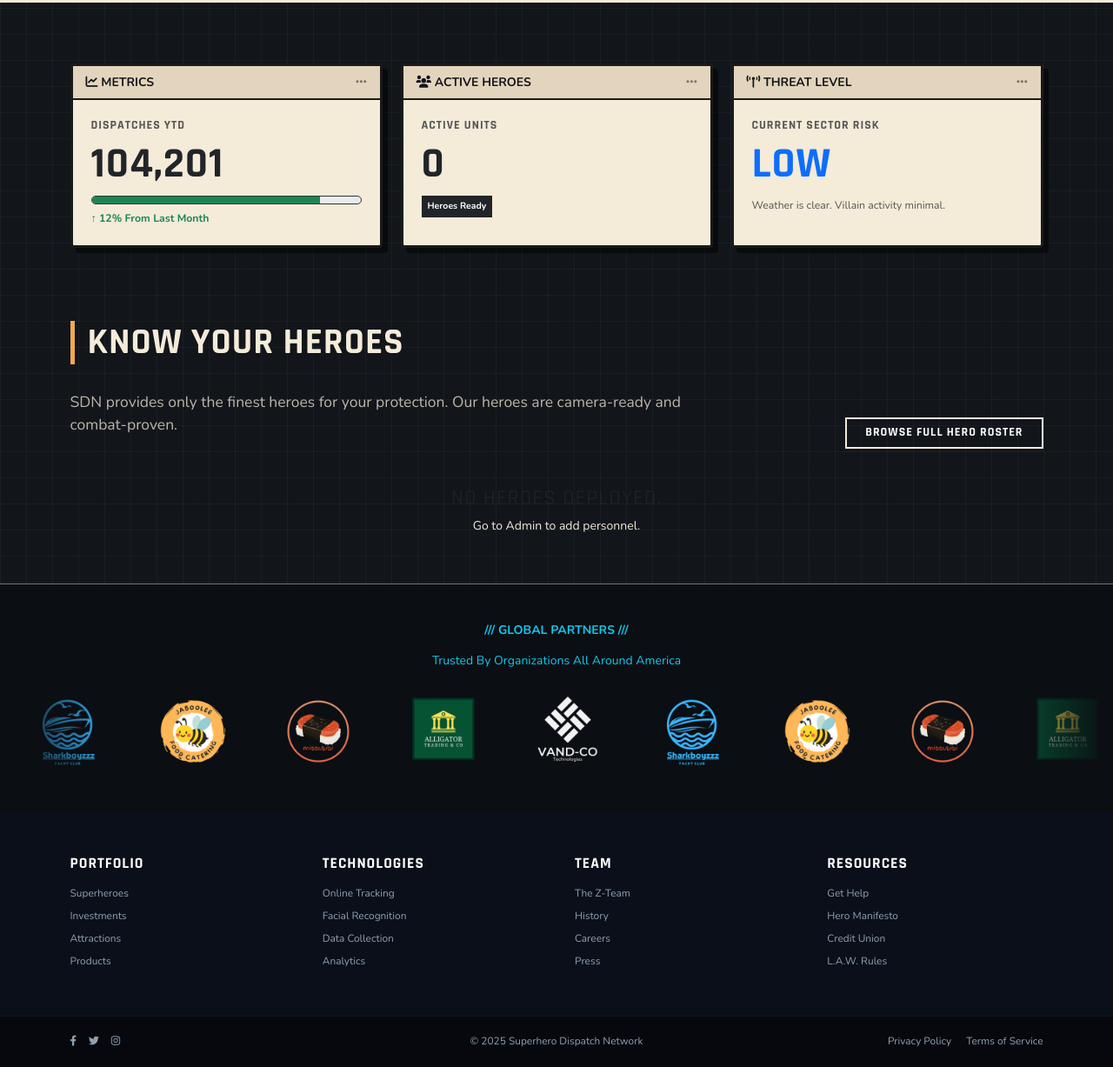
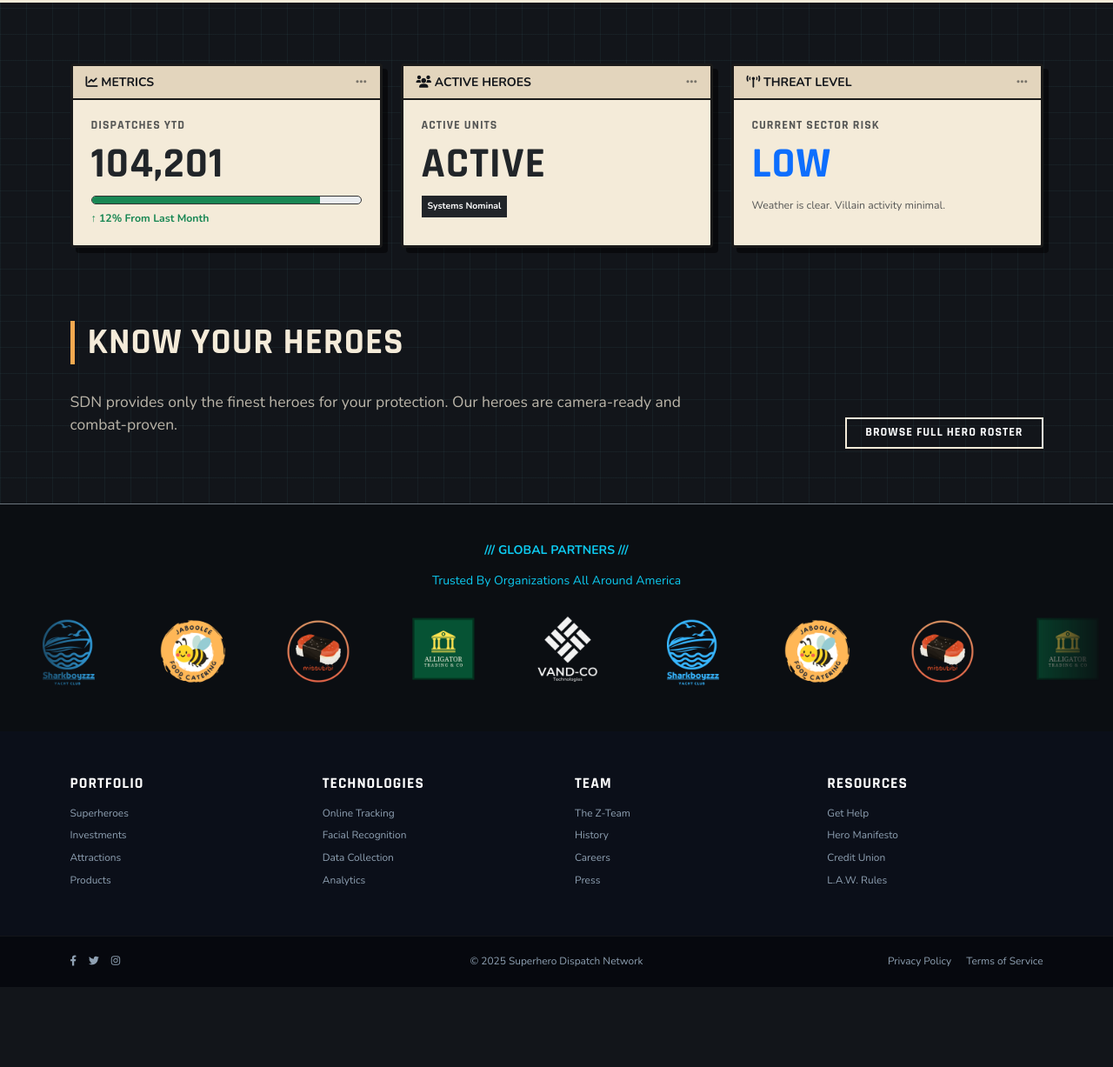
Before and after one commit to jamespaulamparo/dispatch-website, a Django app: page / in a window 1280 px wide. Shown: the part 801-2028 px from the top of the page at 87% size. After the commit the page ends 1936 px from the top, so only its background shows below. Run offline with Django 5.2, Linux system fonts and the light colour scheme; tables that the repository leaves empty hold one stand-in row (values such as "Sample post").

Commit message:
Added hero cards partial and updated roster and hero detail templates for improved UI/UX.

```diff
--- a/dispatch/views.py
+++ b/dispatch/views.py
@@ -1,12 +1,24 @@
 from django.shortcuts import render, get_object_or_404
 from .models import Hero
 
+# 1. HOMEPAGE (Random 4)
 def home(request):
-    # Fetch active heroes
-    heroes = Hero.objects.filter(status='Active')
+    # order_by('?') is the magic SQL command for "Randomize"
+    # [:4] slices the list to only take the first 4 results
+    heroes = Hero.objects.filter(status='Active').order_by('?')[:4]
     return render(request, 'index.html', {'heroes': heroes})
 
+# 2. FULL ROSTER (Everyone)
+def roster(request):
+    # We pull the heroes grouped by their occupation
+    context = {
+        'branch_leaders': Hero.objects.filter(occupation='Branch Leader', status='Active'),
+        'a_team': Hero.objects.filter(occupation='A-Team', status='Active'),
+        'z_team': Hero.objects.filter(occupation='Z-Team', status='Active'),
+    }
+    return render(request, 'roster.html', context)
+
+# 3. HERO DETAIL
 def hero_detail(request, hero_id):
-    # Fetch hero details
     hero = get_object_or_404(Hero, pk=hero_id)
     return render(request, 'hero_detail.html', {'hero': hero})
--- a/sdn_core/urls.py
+++ b/sdn_core/urls.py
@@ -4,19 +4,13 @@ from django.contrib.auth import views as auth_views
 from dispatch import views
 
 urlpatterns = [
-    # 1. DJANGO ADMIN (Standard Setup)
-    # We removed name='dispatch_admin' because it is invalid here.
     path('admin/', admin.site.urls),
-
-    # 2. DASHBOARD
     path('', views.home, name='home'),
 
-    # 3. HERO DETAIL
+    # NEW ROUTE FOR THE ROSTER
+    path('roster/', views.roster, name='roster'),
+
     path('hero/<int:hero_id>/', views.hero_detail, name='hero_detail'),
-
-    # 4. LOGIN
     path('login/', auth_views.LoginView.as_view(template_name='login.html'), name='login'),
-
-    # 5. LOGOUT
     path('logout/', auth_views.LogoutView.as_view(next_page='home'), name='logout'),
 ]
--- a/templates/hero_detail.html
+++ b/templates/hero_detail.html
@@ -10,7 +10,7 @@
 <body style="background-color: #0b0e12; color: #f4ebd9; padding-top: 80px;">
 
     <div class="container mb-4">
-        <a href="{% url 'home' %}" class="btn btn-outline-light">← RETURN TO DASHBOARD</a>
+        <a href="{% url 'roster' %}" class="btn btn-outline-light">← RETURN</a>
     </div>
 
     <div class="container">
--- a/templates/index.html
+++ b/templates/index.html
@@ -15,19 +15,15 @@
     <div class="news-ticker-container overflow-hidden">
         <div class="ticker-track">
             <span class="ticker-item">
-                <i class="fas fa-exclamation-triangle me-2"></i> URGENT: Red Ring activity confirmed in Sector 7. Citizens advised to avoid "The Sardine" bar area.
+                <i class="fas fa-exclamation-triangle me-2"></i> URGENT: Red Ring activity confirmed in Sector 7.
                 <span class="mx-3 text-muted">///</span>
                 <i class="fas fa-star me-2"></i> PR UPDATE: Phenomaman voted "Most Trustworthy Chin" for the 3rd year running!
                 <span class="mx-3 text-muted">///</span>
-                <i class="fas fa-shield-alt me-2"></i> Do not approach the "Z-Team" for autographs while they are in combat.
-                <span class="mx-3 text-muted">///</span>
             </span>
             <span class="ticker-item">
-                <i class="fas fa-exclamation-triangle me-2"></i> URGENT: Red Ring activity confirmed in Sector 7. Citizens advised to avoid "The Sardine" bar area.
+                <i class="fas fa-exclamation-triangle me-2"></i> URGENT: Red Ring activity confirmed in Sector 7.
                 <span class="mx-3 text-muted">///</span>
                 <i class="fas fa-star me-2"></i> PR UPDATE: Phenomaman voted "Most Trustworthy Chin" for the 3rd year running!
-                <span class="mx-3 text-muted">///</span>
-                <i class="fas fa-shield-alt me-2"></i> Do not approach the "Z-Team" for autographs while they are in combat.
                 <span class="mx-3 text-muted">///</span>
             </span>
         </div>
@@ -35,7 +31,7 @@
 
     <nav class="navbar navbar-expand-lg navbar-dark sticky-top">
         <div class="container">
-            <a class="navbar-brand fw-bold" href="#">
+            <a class="navbar-brand fw-bold" href="{% url 'home' %}">
                 <img src="{% static 'media/SDNLogo.webp' %}" alt="SDN Logo">
             </a>
             <button class="navbar-toggler" type="button" data-bs-toggle="collapse" data-bs-target="#navbarNav">
@@ -44,7 +40,7 @@
             <div class="collapse navbar-collapse" id="navbarNav">
                 <div class="navbar-nav ms-auto">
                     <a class="nav-link active px-3" href="{% url 'home' %}">DASHBOARD</a>
-                    <a class="nav-link px-3" href="{% url 'admin:index' %}"></a>
+                    <a class="nav-link px-3" href="{% url 'roster' %}">HERO ROSTER</a>
                     <a class="nav-link px-3" href="#">SERVICES</a>
                     <a class="nav-link px-3 text-warning" href="{% url 'login' %}">LOGIN <i class="fas fa-lock ms-1"></i></a>
                 </div>
@@ -63,7 +59,7 @@
             <h1 class="display-1 fw-bold mb-3 text-white" style="text-shadow: 4px 4px 0 #000;">Let SDN be your rock.</h1>
             <p class="lead mb-5 text-white opacity-90 fs-4">SDN's diverse array of heroes can solve any problem.</p>
             <div>
-                <a href="{% url 'admin:index' %}" class="btn btn-primary-red btn-lg px-5 py-3 me-3 shadow">REQUEST DISPATCH</a>
+                <a href="{% url 'roster' %}" class="btn btn-primary-red btn-lg px-5 py-3 me-3 shadow">REQUEST DISPATCH</a>
                 <a href="#" class="btn btn-outline-light btn-lg px-5 py-3">VIEW PLANS</a>
             </div>
         </div>
@@ -95,8 +91,8 @@
                     </div>
                     <div class="p-4">
                         <h6 class="text-uppercase text-muted fw-bold">Active Units</h6>
-                        <h2 class="display-4 fw-bold text-dark my-2">{{ heroes|length }}</h2>
-                        <span class="badge bg-dark text-white rounded-0 p-2">Heroes Ready</span>
+                        <h2 class="display-4 fw-bold text-dark my-2">ACTIVE</h2>
+                        <span class="badge bg-dark text-white rounded-0 p-2">Systems Nominal</span>
                     </div>
                 </div>
             </div>
@@ -124,32 +120,13 @@
                     <p class="lead opacity-75">SDN provides only the finest heroes for your protection. Our heroes are camera-ready and combat-proven.</p>
                 </div>
                 <div class="col-md-4 text-end">
-                    <a href="#" class="btn btn-outline-light px-4">BROWSE FULL HERO ROSTER</a>
+                    <a href="{% url 'roster' %}" class="btn btn-outline-light px-4">BROWSE FULL HERO ROSTER</a>
                 </div>
             </div>
 
             <div class="row g-4">
                 {% for hero in heroes %}
-                <div class="col-md-3 col-6">
-                    <a href="#" style="text-decoration: none;">
-                        <div class="sdn-card">
-                            <div class="roster-img-container">
-                                <img src="{% static 'media/' %}{{ hero.image_filename }}" class="card-img-top p-2" alt="{{ hero.name }}">
-                            </div>
-                            <div class="card-body text-center p-3">
-                                <h4 class="fw-bold m-0">{{ hero.name }}</h4>
-                                <div class="text-muted small fw-bold mt-1">{{ hero.occupation }}</div>
-                                <hr class="my-2 border-dark">
-                                <small>{{ hero.alias }}</small>
-                            </div>
-                        </div>
-                    </a>
-                </div>
-                {% empty %}
-                <div class="col-12 text-center">
-                    <h3 class="text-muted">No Heroes Deployed.</h3>
-                    <p>Go to Admin to add personnel.</p>
-                </div>
+                    {% include "partials/hero_card.html" %}
                 {% endfor %}
             </div>
         </div>
```
Also changed, not shown: templates/partials/hero_card.html (added, +19 -0 lines), templates/roster.html (+71 -0 lines), static/media/brickhouse.webp (added), static/media/coupé.webp (added), static/media/equilibrium.webp (added), static/media/flambae.webp (added), static/media/golem.webp (added), static/media/invisigal.webp (added), static/media/prism.webp (added), static/media/punch-up.webp (added), static/media/sonar.webp (added), static/media/sweetalker.webp (added), static/media/waterboy.webp (added).
